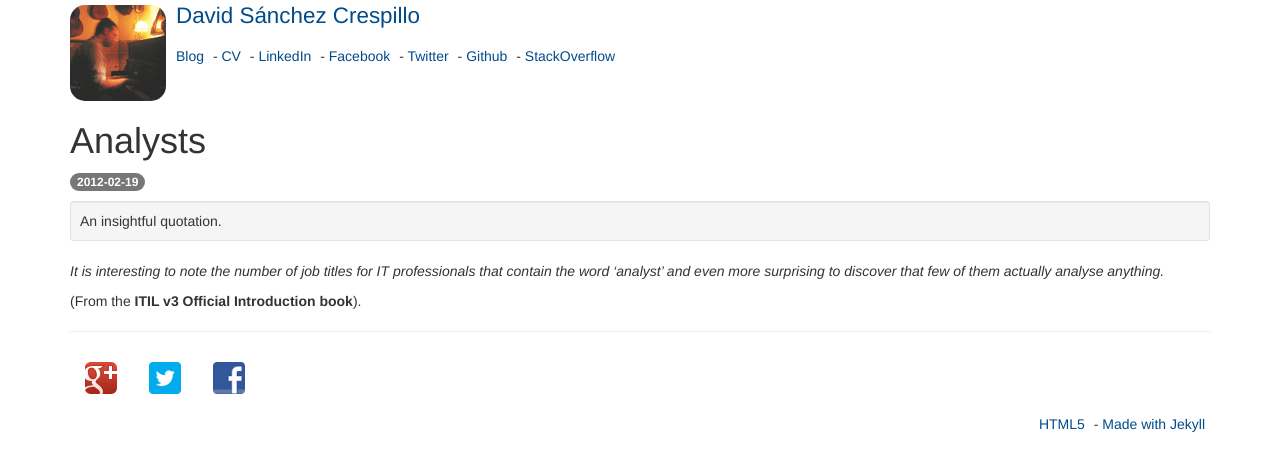
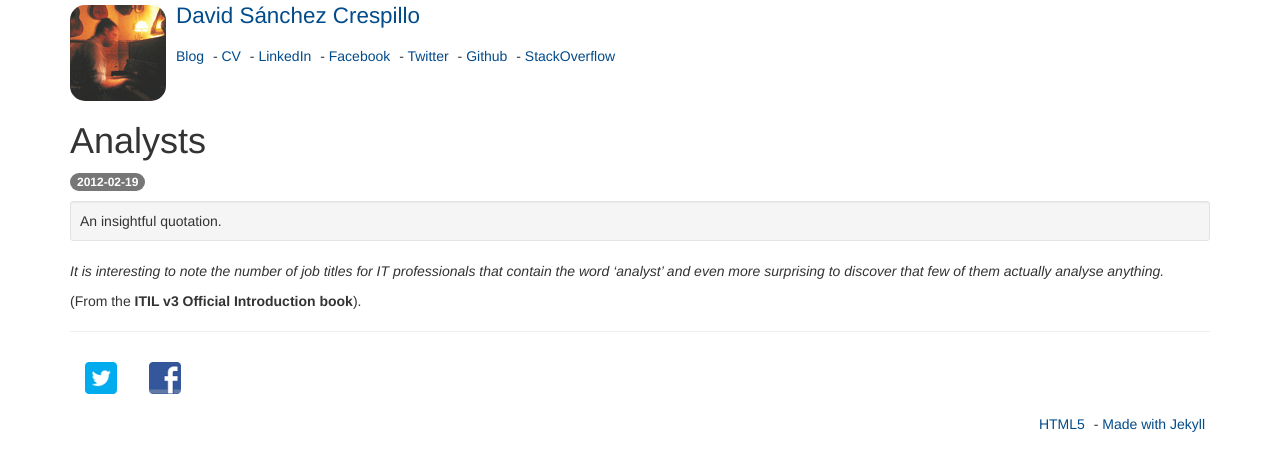
Before and after one commit to davidsanchezcrespillo/dscwebpage_jekyll, a Jekyll site: the page built from _posts/2012-02-19-analysts.markdown, in a window 1280 px wide. Shown: the top 471 px of the page. Built offline with Jekyll 4.4.1, drawn with Linux system fonts in a browser that asks for light colours.

Commit message:
Removal of Google+ button, image cleanup

```diff
--- a/_layouts/post.html
+++ b/_layouts/post.html
@@ -22,11 +22,6 @@ layout: default
 <div class="col-md-12">
 <ul class="nav nav-pills">
   <li>
-    <a href="https://plus.google.com/share?url=http%3a%2f%2fsanchezcrespillo.info%2fdavid{{ page.url }}">
-      <img src="{{ '/media/img/googleplus_32.png' | prepend:site.baseurl }}" alt="Share on Google+" />
-    </a>
-  </li>
-  <li>
     <a href="https://twitter.com/intent/tweet?text=David%20Sánchez%20Crespillo&url=http://sanchezcrespillo.info{{ site.baseurl }}{{ page.url }}">
       <img src="{{ '/media/img/twitter_32.png' | prepend:site.baseurl }}" alt="Share on Twitter" />
     </a>
```
Also changed, not shown: media/img/angular.png (deleted), media/img/application.png (deleted), media/img/glyphicons-halflings-white.png (deleted), media/img/glyphicons-halflings.png (deleted), media/img/googleplus_32.png (deleted), media/img/hispasonicos.png (deleted), media/img/html5_valid.png (deleted), media/img/jekyll.png (deleted), media/img/moodle.png (deleted), media/img/silex.png (deleted), media/img/slideshare.png (deleted), media/img/wikipedia.png (deleted), media/img/youtube.png (deleted).
